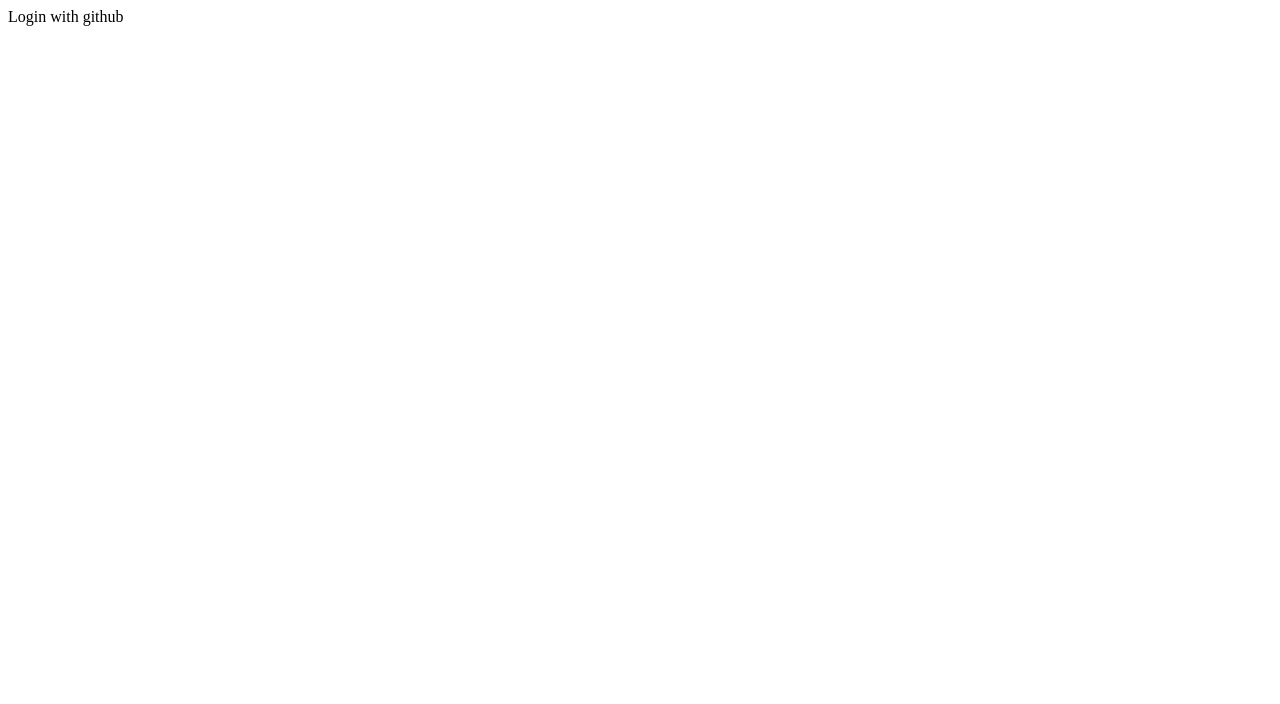
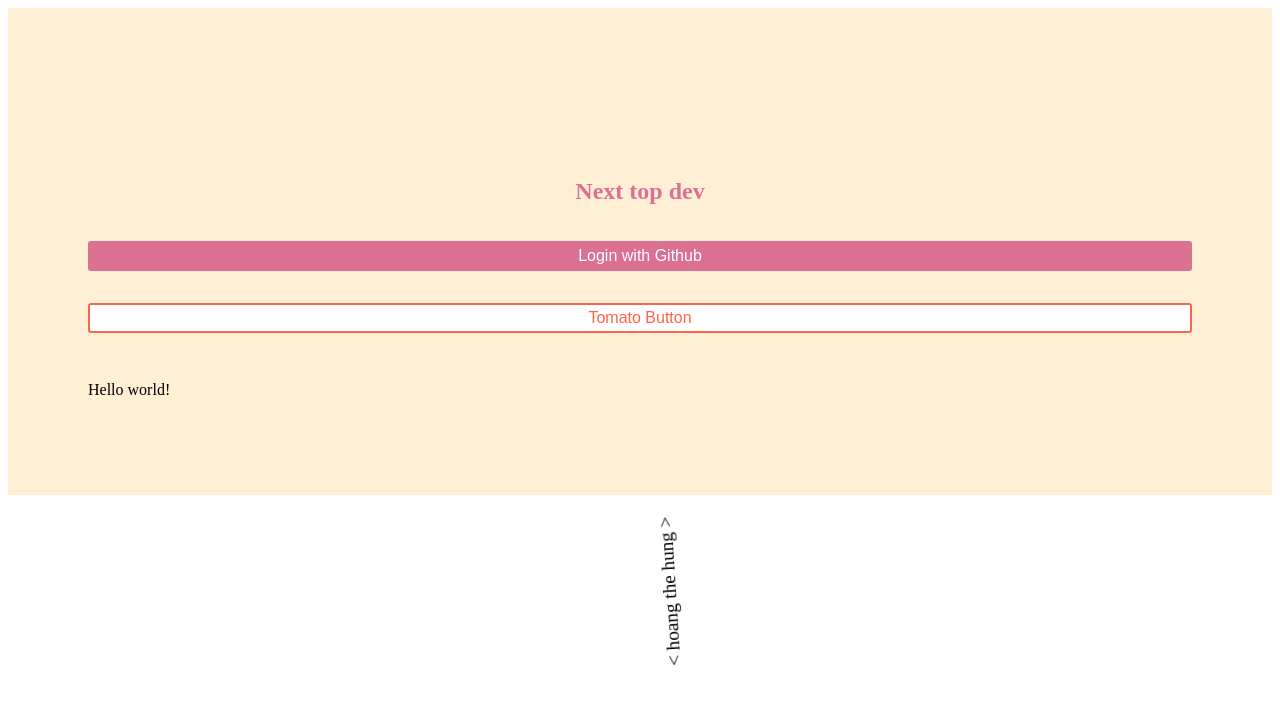
Before and after one commit to hunght/nextjs, a Next.js app: page / in a window 1280 px wide. Shown: the top 704 px of the page. Built offline with nearby package versions, Linux system fonts and the light colour scheme; no server answers.

Commit message:
add styed components

```diff
--- a/pages/index.page.tsx
+++ b/pages/index.page.tsx
@@ -7,6 +7,7 @@ import 'firebase/firestore'
 import 'firebase/functions'
 import 'firebase/storage'
 import { useEffect } from 'react'
+import styled, { keyframes } from 'styled-components'
 
 // Initialize Firebase
 const firebaseConfig = {
@@ -33,25 +34,6 @@ if (!firebase.apps.length) {
   firebase.app() // if already initialized, use that one
 }
 
-// function storeHighScore(userId, score) {
-//   firebase
-//     .database()
-//     .ref('users/' + userId)
-//     .set({
-//       highscore: score,
-//     })
-// }
-
-// function setupHighscoreListener(userId) {
-//   firebase
-//     .database()
-//     .ref('users/' + userId)
-//     .on('value', (snapshot) => {
-//       const highscore = snapshot.val().highscore
-//       console.log('New high score: ' + highscore)
-//     })
-// }
-
 const Home: React.FC = () => {
   useEffect(() => {
     firebase
@@ -70,6 +52,96 @@ const Home: React.FC = () => {
         console.log('==== end log ===')
       })
   }, [])
-  return <div>Login with github</div>
+  return (
+    <Wrapper>
+      <Rotate>&lt; hoang the hung &gt;</Rotate>
+      <Title>Next top dev</Title>
+      <Button primary>Login with Github</Button>
+      <TomatoButton>Tomato Button</TomatoButton>
+      <Example>Hello world!</Example>
+    </Wrapper>
+  )
 }
+// Create a Title component that'll render an <h1> tag with some styles
+const Title = styled.h1`
+  font-size: 1.5em;
+  text-align: center;
+  color: palevioletred;
+`
+
+// Create a Wrapper component that'll render a <section> tag with some styles
+const Wrapper = styled.section`
+  padding: 4em;
+  background: papayawhip;
+  display: flex;
+  flex-direction: column;
+`
+
+// Create the keyframes
+const rotate = keyframes`
+  from {
+    transform: rotate(0deg);
+  }
+
+  to {
+    transform: rotate(360deg);
+  }
+`
+// Here we create a component that will rotate everything we pass in over two seconds
+const Rotate = styled.div`
+  display: inline-block;
+  animation: ${rotate} 2s linear infinite;
+  padding: 2rem 1rem;
+  font-size: 1.2rem;
+`
+
+const Button = styled.button<{ primary?: boolean }>`
+  /* Adapt the colors based on primary prop */
+  background: ${(props) => (props.primary ? 'palevioletred' : 'white')};
+  color: ${(props) => (props.primary ? 'white' : 'palevioletred')};
+
+  font-size: 1em;
+  margin: 1em;
+  padding: 0.25em 1em;
+  border: 2px solid palevioletred;
+  border-radius: 3px;
+`
+
+// A new component based on Button, but with some override styles
+const TomatoButton = styled(Button)`
+  color: tomato;
+  border-color: tomato;
+`
+
+const Example = styled.div`
+  /* all declarations will be prefixed */
+  padding: 2em 1em;
+  background: papayawhip;
+
+  /* pseudo selectors work as well */
+  &:hover {
+    background: palevioletred;
+  }
+
+  /* media queries are no problem */
+  @media (max-width: 600px) {
+    background: tomato;
+
+    /* nested rules work as expected */
+    &:hover {
+      background: yellow;
+    }
+  }
+
+  > p {
+    /* descendant-selectors work as well, but are more of an escape hatch */
+    text-decoration: underline;
+  }
+
+  /* Contextual selectors work as well */
+  html.test & {
+    display: none;
+  }
+`
+
 export default Home
```
Also changed, not shown: package.json (+8 -2 lines), 1 other file (tests, documents, lock files or other folders).
